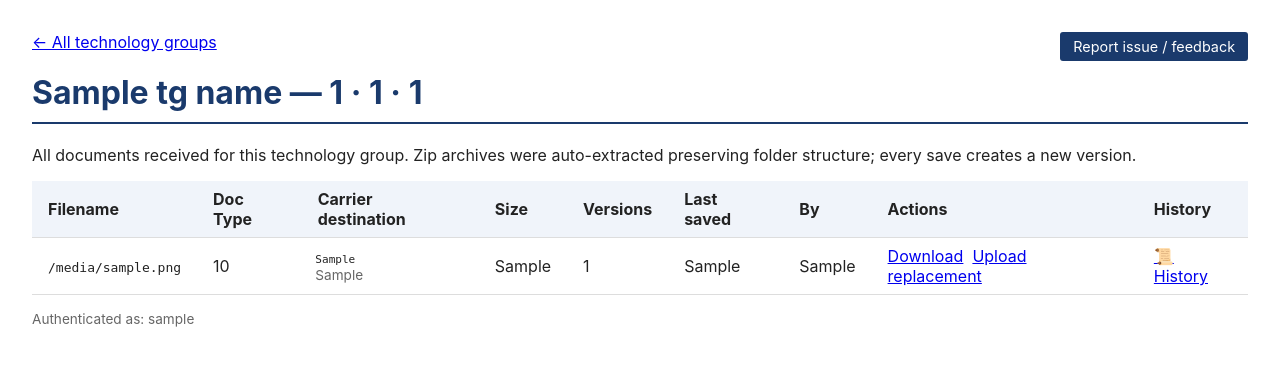
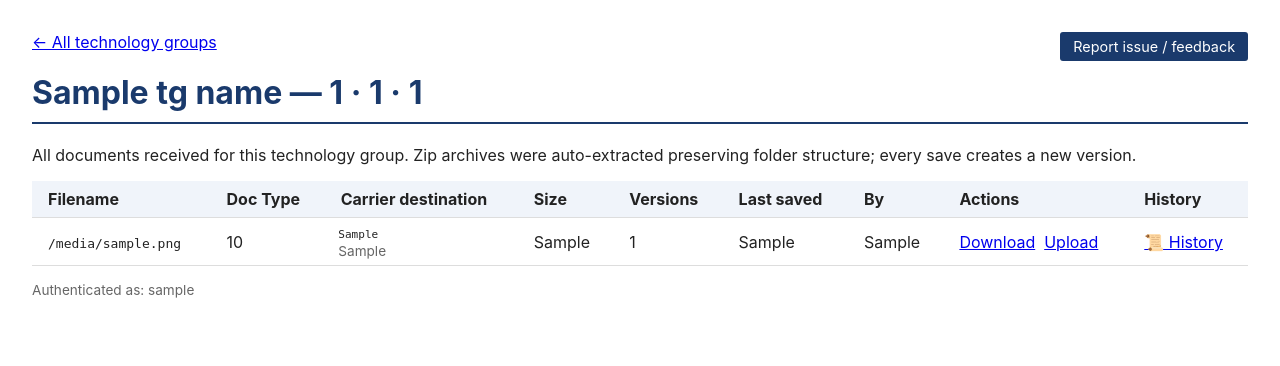
Before and after one commit to kurnoolion/hilda, a FastAPI app: template core/src/dashboard/templates/view_tree_tg.html in a window 1280 px wide. Shown: the top 366 px of the page. Run offline with FastAPI, Linux system fonts and the light colour scheme; the template is opened without the code that fills it: most values are stand-ins (such as "Sample title", 1, 10 or a date in 2020); some libraries are stand-ins or nearby versions.

Commit message:
dashboard: rename "Upload replacement" link + form to just "Upload"
TPMs reading the per-TG docs view were seeing "Upload replacement" on
every DRM-wrapped / legacy-Office row, which overspecifies the action
and reads as "only usable to swap an existing file." In practice the
link is the TPM's path for providing a non-encrypted copy of a
document, which is a broader framing. Dropping "replacement" to just
"Upload" matches that framing without changing any underlying flow:
same upload_token, same /browse/upload_form/{token} endpoint, same
POST handler, same slug + extension-family + NASCA validation ladder.

Three user-visible strings:
  - view_tree_tg.html link text + title tooltip
  - upload form page <h1>
  - upload form submit button

Code comments and docstrings still reference "[Upload replacement]"
as the internal action name so grep-ability of the DRM-UP-1 (D-215)
history is preserved.

Test suite updated: the substring assertion for the link's presence
now checks for ">Upload</a>" rather than the bare word "Upload",
avoiding false positives on upload_token / /upload_form/ / etc. All
16 upload-related dashboard tests pass.

Co-Authored-By: Claude Opus 4.7 <noreply@anthropic.com>

```diff
--- a/core/src/dashboard/document_view_routes.py
+++ b/core/src/dashboard/document_view_routes.py
@@ -1740,7 +1740,7 @@ def register_document_view_routes(app: FastAPI, cfg, templates) -> None:
         family_str = ", ".join(sorted(family))
         return HTMLResponse(
             "<html><body style=\"font-family:sans-serif; max-width:640px;\">"
-            f"<h1>Upload replacement for <code>{safe_name}</code></h1>"
+            f"<h1>Upload for <code>{safe_name}</code></h1>"
             "<p>Save the downloaded copy locally as a modern format "
             f"({family_str}) in a NASCA-aware Office client, then upload it here.</p>"
             "<ul><li>Same base name is required (trailing "
@@ -1749,7 +1749,7 @@ def register_document_view_routes(app: FastAPI, cfg, templates) -> None:
             "<li>Extension must stay in the same family as the original.</li></ul>"
             f"<form method=\"POST\" action=\"{post_url}\" enctype=\"multipart/form-data\">"
             f"<input type=\"file\" name=\"file\" accept=\"{accept_attr}\" required>"
-            "<button type=\"submit\">Upload replacement</button>"
+            "<button type=\"submit\">Upload</button>"
             "</form>"
             "</body></html>",
         )
--- a/core/src/dashboard/templates/view_tree_tg.html
+++ b/core/src/dashboard/templates/view_tree_tg.html
@@ -281,8 +281,8 @@ auto-extracted preserving folder structure; every save creates a new version.</p
              legacy Office formats. upload_token is None on other rows. #}
           {% if f.upload_token %}
             &nbsp;<a href="{{ url_prefix }}/browse/upload_form/{{ f.upload_token }}"
-                     title="Download, save-as modern format locally, upload back as a new revision"
-                     >Upload replacement</a>
+                     title="Upload a non-encrypted copy of this document as a new revision"
+                     >Upload</a>
           {% endif %}
         </td>
         <td>
```
Also changed, not shown: core/tests/test_dashboard_document_view.py (+1 -1 lines).
